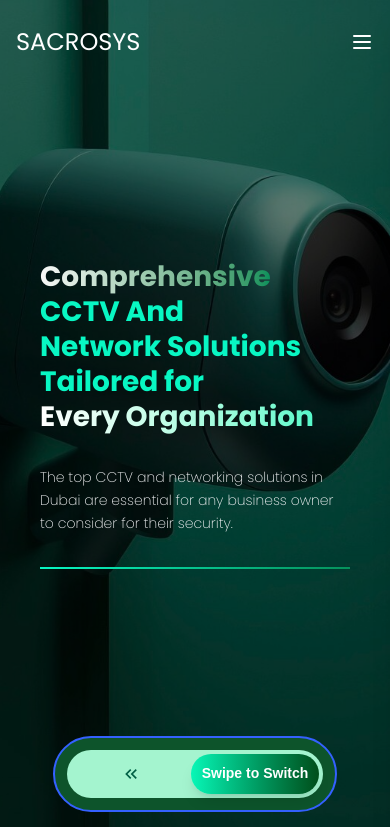
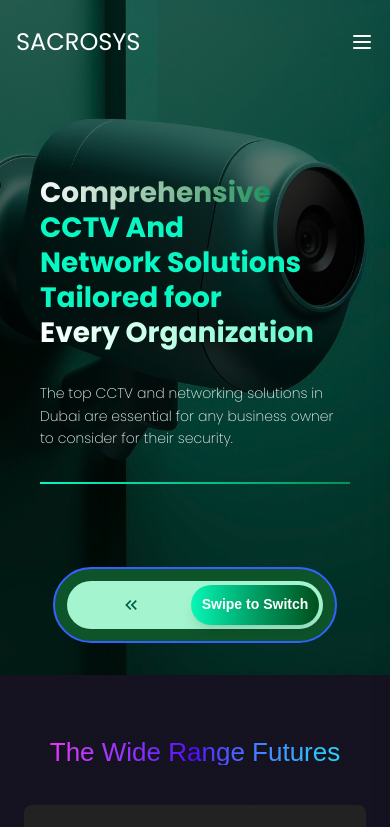
Before and after one commit to jagathkrishna123/sacrosys, a React (Vite) app: page / in a window 390 px wide. Shown: the top 827 px of the page. Built offline with nearby package versions, Linux system fonts and the light colour scheme; a web font is replaced by a local one.

Commit message:
eighth commit

```diff
--- a/src/components/Header.jsx
+++ b/src/components/Header.jsx
@@ -8,7 +8,7 @@ const Header = () => {
     bg-[url('/src/assets/heroImage.png')]
     bg-no-repeat bg-cover bg-center
     sm:bg-[center_top] md:bg-center
-    min-h-[100vh]">
+    min-h-[80vh] md:min-h-[100vh]">
 
       {/* Overlay */}
       <div className="absolute inset-0 bg-black/50 z-0"></div>
@@ -25,7 +25,7 @@ const Header = () => {
               </span>{" "}
               CCTV And
             </p>
-            <p className="text-[#08F7C3] max-w-sm">Network Solutions Tailored for</p>
+            <p className="text-[#08F7C3] max-w-sm">Network Solutions Tailored foor</p>
             <p className="bg-gradient-to-r from-white to-[#08F7c3] bg-clip-text text-transparent">
               Every Organization
             </p>
```
